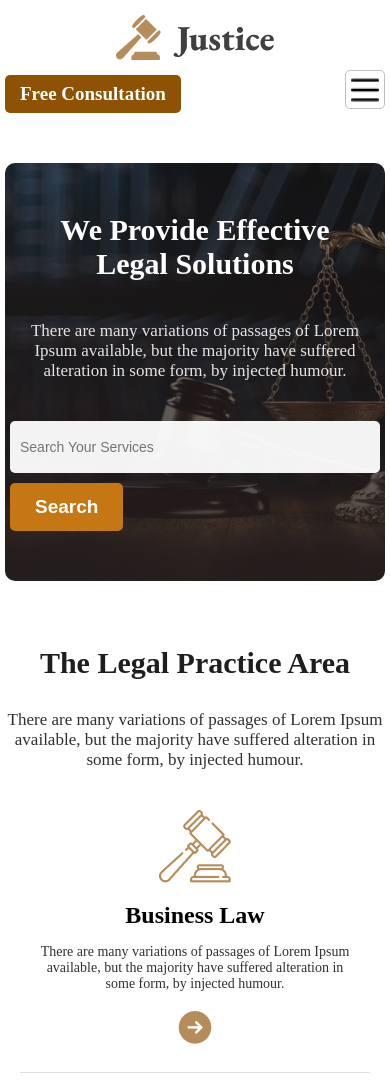
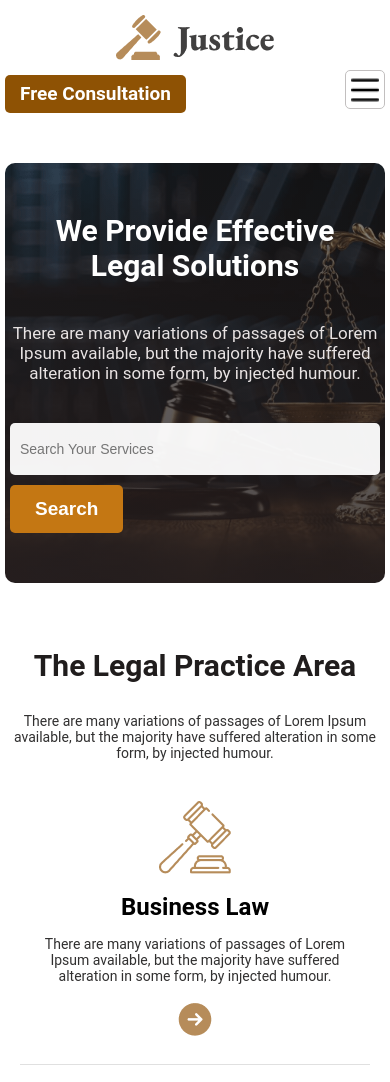
Before and after one commit to srshubho26/legal-solution, a plain HTML site: page index.html in a window 390 px wide. Shown: the top 1082 px of the page. Drawn offline with Linux system fonts and the light colour scheme.

Commit message:
added font

```diff
--- a/resources/responsive.css
+++ b/resources/responsive.css
@@ -46,10 +46,6 @@
 
     .legalArea .areaWrap .singleArea{
         padding: 20px;
-    }
-
-    .legalArea .areaWrap .singleArea p{
-        font-size: 14px;
     }
 
     .faq .faqWrap .faqLeft article{
@@ -178,7 +174,7 @@
     }
 
     h4.subTitle {
-        font-size: 15px;
+        font-size: 13px;
     }
 
     .faq .faqWrap .faqLeft article {
--- a/resources/style.css
+++ b/resources/style.css
@@ -2,6 +2,12 @@
     margin: 0;
     padding: 0;
     box-sizing: border-box;
+}
+
+@import url('https://fonts.googleapis.com/css2?family=Roboto:ital,wght@0,100;0,300;0,400;0,500;0,700;0,900;1,100;1,300;1,400;1,500;1,700;1,900&display=swap');
+
+body{
+    font-family: "Roboto", sans-serif;
 }
 
 a{
@@ -63,7 +69,7 @@ section{
 }
 
 p{
-    font-size: 17px;
+    font-size: 14px;
     color: #313030;
 }
 
@@ -99,7 +105,7 @@ header nav ul li a{
 
 .banner .banner-content h1{
     color: #ffff;
-    font-size: 70px;
+    font-size: 56px;
 }
 
 .banner .banner-content {
@@ -212,8 +218,6 @@ header nav ul li a{
     color: #e3e4ea;
 }
 
-.faq{}
-
 .faq .faqWrap{
     margin-top: 40px;
 }
@@ -286,8 +290,6 @@ header nav ul li a{
     height: 100%;
     object-fit: cover;
 }
-
-.contact{}
 
 .contact .contactWrap{
     margin: 40px auto;
```
